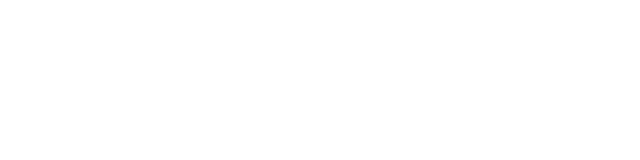
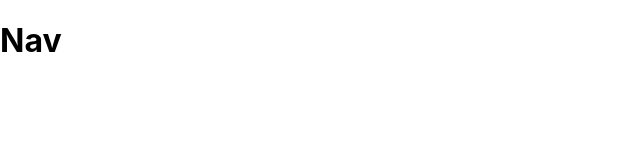
Before and after one commit to NadyaCodes/creative-writes, a Next.js app: page / in a window 1280 px wide. Shown: the top 160 px of the page, without its empty margins (0-640 px from the left). Built offline with nearby package versions, Linux system fonts and the light colour scheme.

Commit message:
add navigation component

```diff
--- /dev/null
+++ b/components/Nav.js
@@ -0,0 +1,7 @@
+export default function Nav() {
+  return (
+    <div>
+      <h1>Nav</h1>
+    </div>
+  );
+}
--- /dev/null
+++ b/components/layout.js
@@ -0,0 +1,10 @@
+import Nav from "./Nav";
+
+export default function Layout({ children }) {
+  return (
+    <div>
+      <Nav />
+      <main>{children}</main>
+    </div>
+  );
+}
--- a/pages/_app.js
+++ b/pages/_app.js
@@ -1,7 +1,12 @@
-import '../styles/globals.css'
+import "../styles/globals.css";
+import Layout from "../components/layout";
 
 function MyApp({ Component, pageProps }) {
-  return <Component {...pageProps} />
+  return (
+    <Layout>
+      <Component {...pageProps} />
+    </Layout>
+  );
 }
 
-export default MyApp
+export default MyApp;
```
